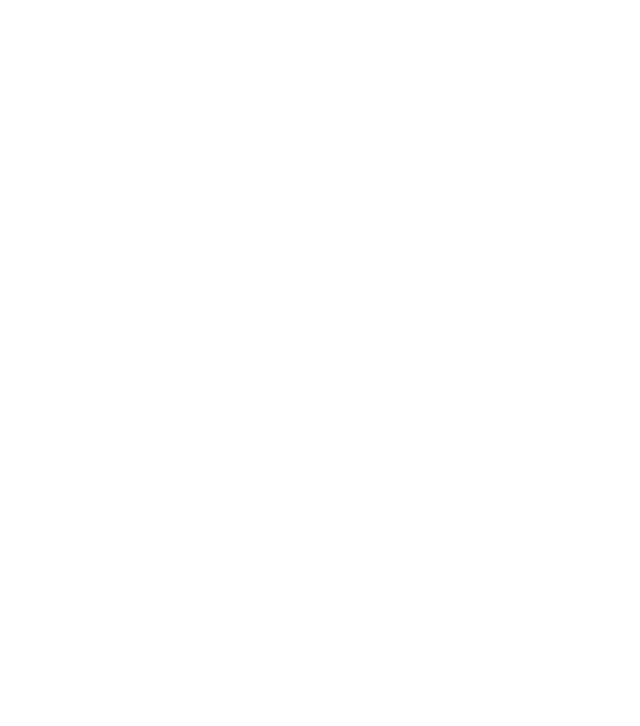
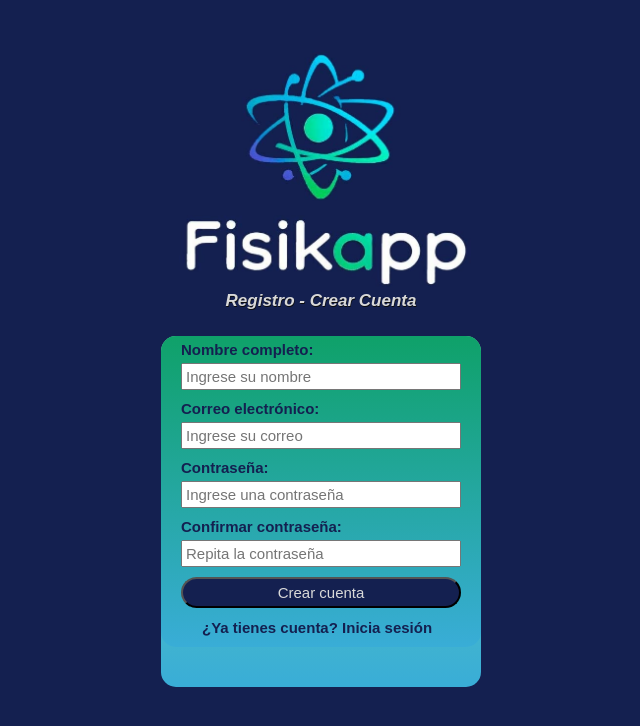
Before and after one commit to JoseIOrtega/fisikapp_frontend, a React (Vite) app: page / in a window 1280 px wide. Shown: the top 726 px of the page, without its empty margins (319-959 px from the left). Built offline with nearby package versions, Linux system fonts and the light colour scheme.

Commit message:
creacion formulario de registro

```diff
--- a/src/App.jsx
+++ b/src/App.jsx
@@ -5,6 +5,7 @@ import RecuperarContrasena from './paginas/RecuperarContrasena'
 function App() {
   return (
     <div>
+      <Registrar></Registrar>
       {/* Aquí cada quien llama a su componente el que va a trabajar....*/}
       {/* ejemplo: <Login></Login> ó <Registrar></Registrar> ó <RecuperarContrasena></RecuperarContrasena>*/}
       {/* Asi puede cada uno ver su pantalla sin necesidad de esperar a que algun compañero termine para avanzar*/}
--- a/src/componentes/PlantillaAuth.jsx
+++ b/src/componentes/PlantillaAuth.jsx
@@ -6,7 +6,7 @@ function PlantillaAuth({ children }){
         <div className="imagen-logo">
             <img src={logo} alt="Logo" className="logo" />
         </div>
-        <p className="logo-frase">.......Frase......</p>
+        <p className="logo-frase">Registro - Crear Cuenta</p>
         <div className="card">
             {children}
         </div>
--- a/src/paginas/Registrar.css
+++ b/src/paginas/Registrar.css
@@ -0,0 +1,45 @@
+.formulario-login{
+    margin: 0px auto 40px;
+    background: linear-gradient(#0fa169,#39add7);
+    width: 320px;
+    border-radius: 15px;
+}
+
+label{
+    display: inline-block;
+    margin-top: 5px;
+    margin-left: 20px;
+    margin-bottom: 5px;
+    font-size: 15px;
+    color: #142050;
+    font-weight: bold;
+}
+
+input{
+    width: 270px;
+    margin-left: 20px;
+    margin-right: 20px;
+    margin-bottom: 5px;
+    font-size: 15px;
+    padding: 3px;
+}
+.boton-crear-cuenta{
+    background: #142050;
+    color: #d9d9d9;
+    font-size: 15px;
+    padding: 5px;
+    width: 280px;
+    border-radius: 20px;
+    margin-top: 5px;
+}
+.boton-tienes-cuenta{
+    display: inline-block;
+    color: #142050;
+    text-decoration: none;
+    font-size: 15px;
+    margin-left: 40px;
+    margin-bottom: 10px;
+    margin-top: 5px;
+    font-weight: bold;
+    padding: 1px;
+}
--- a/src/paginas/Registrar.jsx
+++ b/src/paginas/Registrar.jsx
@@ -1,12 +1,103 @@
-import PlantillaAuth from '../componentes/PlantillaAuth'
-import "./Registrar.css"
+import PlantillaAuth from "../componentes/PlantillaAuth";
+import "./Registrar.css";
+import { useState } from "react";
+
 
 function Registrar() {
+  const [form, setForm] = useState({
+    nombre: "",
+    email: "",
+    password: "",
+    confirmPassword: "",
+  });
+
+  const [mostrarModal, setMostrarModal] = useState(false);
+
+  const handleChange = (e) => {
+    setForm({ ...form, [e.target.name]: e.target.value });
+  };
+
+  const handleSubmit = (e) => {
+    e.preventDefault();
+
+    if (form.password !== form.confirmPassword) {
+      alert("Las contraseñas no coinciden");
+      return;
+    }
+
+    console.log(form);
+    setMostrarModal(true);
+  };
+
   return (
     <PlantillaAuth>
-      ...Aquí va el el formulario del Registrar......y los estilos van en el archivo Registrar.css
+      <div>
+      <form className="formulario-login" onSubmit={handleSubmit}>
+          <label>Nombre completo:</label>
+          <input
+            type="text"
+            name="nombre"
+            placeholder="Ingrese su nombre"
+            value={form.nombre}
+            onChange={handleChange}
+            required
+          />
+
+          <label>Correo electrónico:</label>
+          <input
+            type="email"
+            name="email"
+            placeholder="Ingrese su correo"
+            value={form.email}
+            onChange={handleChange}
+            required
+          />
+
+          <label>Contraseña:</label>
+          <input
+            type="password"
+            name="password"
+            placeholder="Ingrese una contraseña"
+            value={form.password}
+            onChange={handleChange}
+            required
+          />
+
+          <label>Confirmar contraseña:</label>
+          <input
+            type="password"
+            name="confirmPassword"
+            placeholder="Repita la contraseña"
+            value={form.confirmPassword}
+            onChange={handleChange}
+            required
+          />
+
+          <input
+            type="submit"
+            value="Crear cuenta"
+            className="boton-crear-cuenta"
+          />
+
+          <a className="boton-tienes-cuenta" href="/">
+            ¿Ya tienes cuenta? Inicia sesión
+          </a>
+        </form>
+      </div>
+
+      {mostrarModal && (
+        <div className="modal-registro">
+          <div className="modal-registro-contenido">
+            <h3>Registro exitoso</h3>
+            <p>Tu cuenta ha sido creada correctamente.</p>
+            <button onClick={() => setMostrarModal(false)}>
+              Ir a iniciar sesión
+            </button>
+          </div>
+        </div>
+      )}
     </PlantillaAuth>
-  )
+  );
 }
 
-export default Registrar
+export default Registrar;
```
